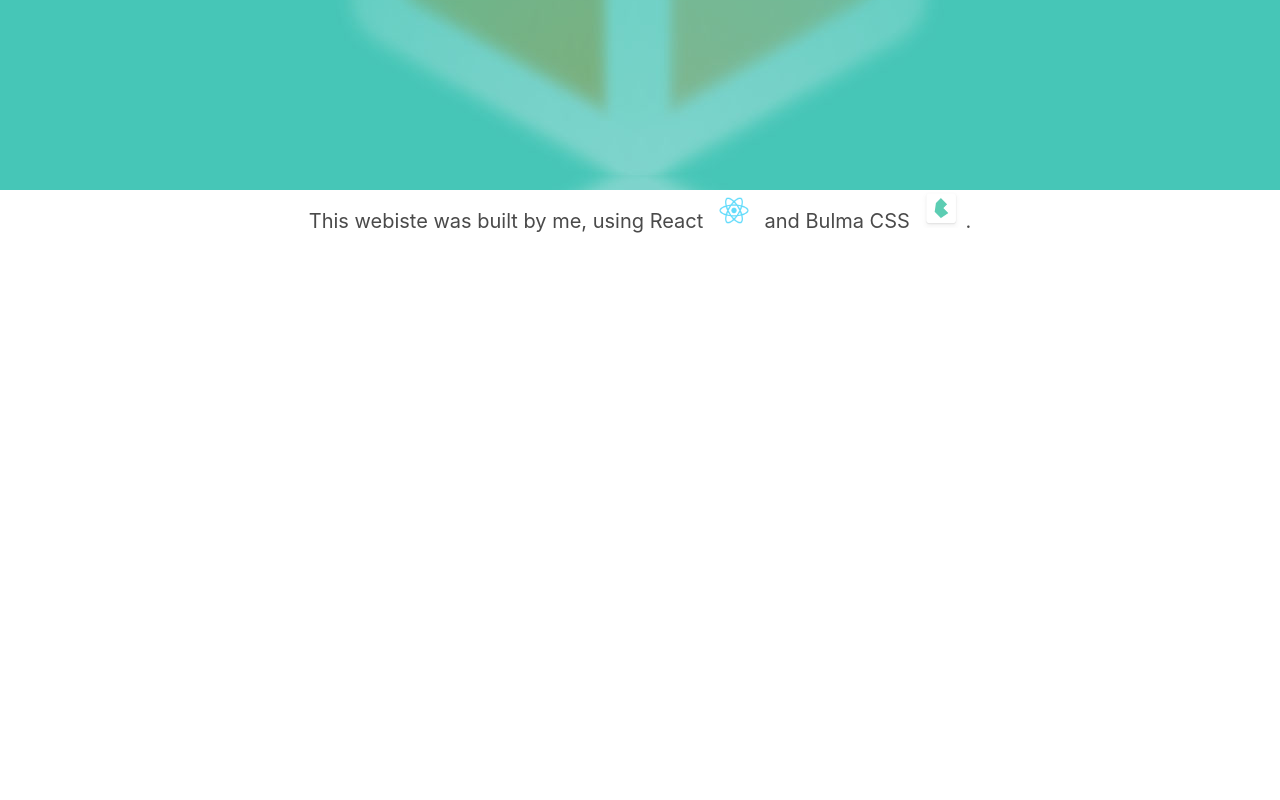
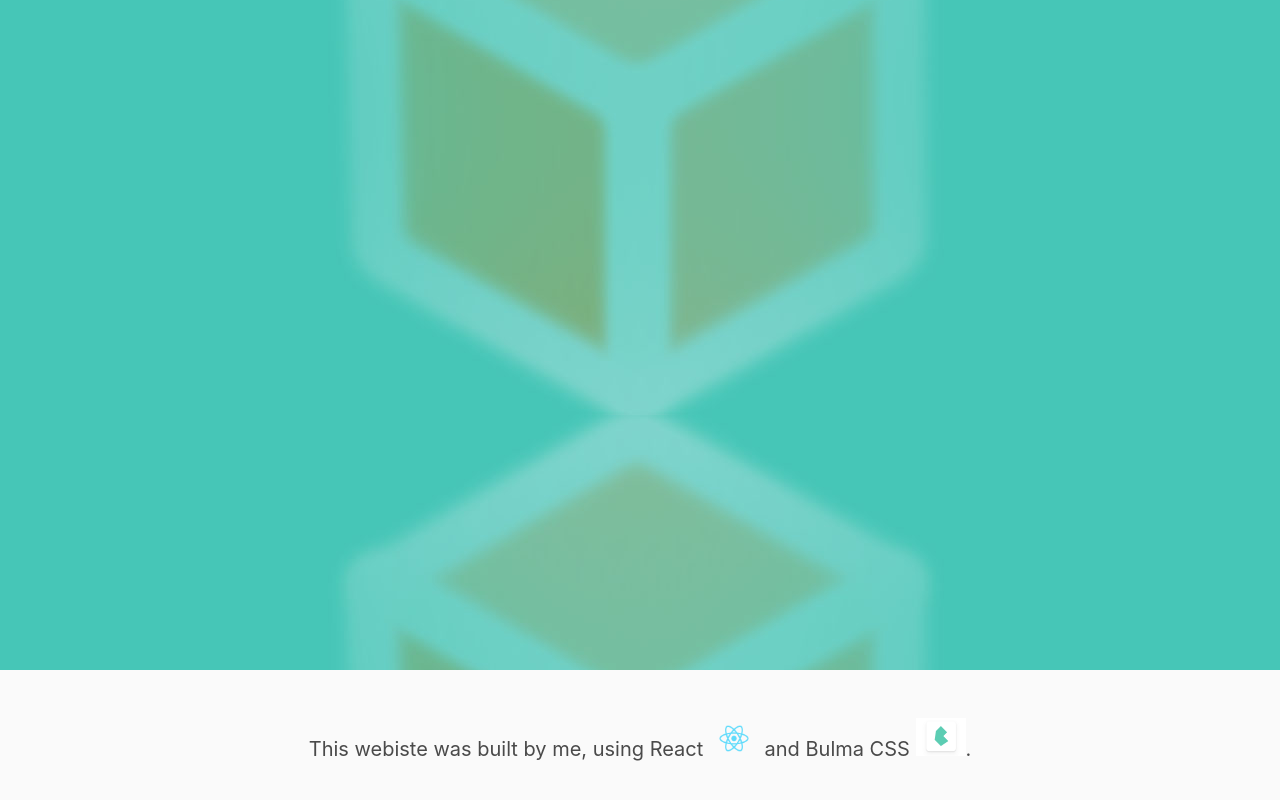
Before and after one commit to zoraizazeem/zoraiz, a React (Create React App) app: page /resume in a window 1280 px wide. Shown: the part 1774-2574 px from the top of the page. Before the commit the page ends 2008 px from the top, so only its background shows below. Built offline with nearby package versions, Linux system fonts and the light colour scheme.

Commit message:
footer removed and replaced by one provided by Bulma

```diff
--- a/src/App.js
+++ b/src/App.js
@@ -7,11 +7,9 @@ import Resume from "./components/Resume";
 import ProfilePic from "./media/ZORAIZ.png";
 import Github from "./media/github-logo.svg";
 import LinkedIn from "./media/LinkedIn.png";
-import phone from "./media/call.svg";
 import { HashRouter, Route, Link } from 'react-router-dom';
 import Education from "./components/Education";
 import Work from "./components/Work";
-import email from "./media/email.svg";
 import ReadingList from "./components/ReadingList";
 import Certifications from "./components/Certifications";
 import bulma from './media/bulma.png';
@@ -81,7 +79,7 @@ const Home = () => (
                     <p class="subtitle has-text-grey">
                       Experience in research and business.</p>
                     <p class="subtitle">  My passions are in probabalistic-AI and statistical modelling. Specific interests in
-                    energy and finance.</p>
+                      energy and finance.</p>
                     <p class="subtitle">Strengths: Quantitative analysis, software and database development. Business intelligence, consumer data and business valuation. Data visualisation, pattern recognition and machine learning.</p>
 
 
@@ -104,7 +102,7 @@ const Home = () => (
 
                     <p class="title is-3">
                       All My Links:
-                </p>
+                    </p>
                     <div class="columns">
                       <div class="column">
                         <a href="https://github.com/zoraizazeem"><img src={Github} id="GithubLogo" /></a>
@@ -130,11 +128,12 @@ const Home = () => (
 
       </div>
     </div>
-    <footer id="footer">
-      <p class="subtitle">This webiste was built by me, using React <img src={react} id="footerpics"></img> and Bulma CSS <img src={bulma} id="footerpics"></img>.
+    <footer class="footer">
+                    <div class="content has-text-centered">
+                        <p class="subtitle">This webiste was built by me, using React <img src={react} id="footerpics"></img> and Bulma CSS <img src={bulma} id="footerpics"></img>.
           </p>
-
-    </footer>
+                    </div>
+                </footer>
   </div>
 );
 
--- a/src/components/Certifications.js
+++ b/src/components/Certifications.js
@@ -131,9 +131,11 @@ export default class Certifications extends Component {
                         </div>
                     </div>
                 </div>
-                <footer id="footer">
-                    <p class="subtitle">This webiste was built by me, using React <img src={react} id="footerpics"></img> and Bulma CSS <img src={bulma} id="footerpics"></img>.
+                <footer class="footer">
+                    <div class="content has-text-centered">
+                        <p class="subtitle">This webiste was built by me, using React <img src={react} id="footerpics"></img> and Bulma CSS <img src={bulma} id="footerpics"></img>.
           </p>
+                    </div>
                 </footer>
             </div>
 
--- a/src/components/Education.js
+++ b/src/components/Education.js
@@ -9,6 +9,7 @@ import folder from "../media/folder.svg";
 import qegs from "../media/qegs.png";
 import bulma from '../media/bulma.png';
 import react from '../media/react.png';
+
 
 
 export default class Education extends Component {
@@ -82,7 +83,7 @@ export default class Education extends Component {
                                                     <li>Maths for quantum mechanics. (including eigenvectors & working knowledge of linear algebra)</li>
                                                     <li>Engineering (intro) (mass/heat transfer, fluid mechanics & project economics)</li>
                                                     <li>Dissertation title : <a href="https://www.dropbox.com/s/0rh4c4ffol0hsx2/CHEM356Dissertation.pdf?dl=0">Synthesis of 3-Hexylthiophene, Using a Ni(dppe)Cl2 Catalyst.
-        </a></li>
+                                                    </a></li>
                                                 </ul>
 
 
@@ -141,11 +142,14 @@ export default class Education extends Component {
                         </div>
                     </div>
                 </div>
-                <footer id="footer">
-                    <p class="subtitle">This webiste was built by me, using React <img src={react} id="footerpics"></img> and Bulma CSS <img src={bulma} id="footerpics"></img>.
+                <footer class="footer">
+                    <div class="content has-text-centered">
+                        <p class="subtitle">This webiste was built by me, using React <img src={react} id="footerpics"></img> and Bulma CSS <img src={bulma} id="footerpics"></img>.
           </p>
+                    </div>
                 </footer>
             </div>
+
         );
     }
 }
--- a/src/components/Projects.js
+++ b/src/components/Projects.js
@@ -25,11 +25,12 @@ export default class Projects extends Component {
             </div>
           </div>
         </div>
-        <footer id="footer">
-          <p class="subtitle">This webiste was built by me, using React <img src={react} id="footerpics"></img> and Bulma CSS <img src={bulma} id="footerpics"></img>.
+        <footer class="footer">
+                    <div class="content has-text-centered">
+                        <p class="subtitle">This webiste was built by me, using React <img src={react} id="footerpics"></img> and Bulma CSS <img src={bulma} id="footerpics"></img>.
           </p>
-
-        </footer>
+                    </div>
+                </footer>
       </div >
     )
   }
--- a/src/components/ReadingList.js
+++ b/src/components/ReadingList.js
@@ -41,10 +41,11 @@ export default class ReadingList extends Component {
 
                     </div>
                 </div>
-                <footer id="footer">
-                    <p class="subtitle">This webiste was built by me, using React <img src={react} id="footerpics"></img> and Bulma CSS <img src={bulma} id="footerpics"></img>.
+                <footer class="footer">
+                    <div class="content has-text-centered">
+                        <p class="subtitle">This webiste was built by me, using React <img src={react} id="footerpics"></img> and Bulma CSS <img src={bulma} id="footerpics"></img>.
           </p>
-
+                    </div>
                 </footer>
             </div>
 
--- a/src/components/Resume.js
+++ b/src/components/Resume.js
@@ -35,11 +35,12 @@ export default class Resume extends Component {
             </div>
           </div>
         </div>
-        <footer id="footer">
-          <p class="subtitle">This webiste was built by me, using React <img src={react} id="footerpics"></img> and Bulma CSS <img src={bulma} id="footerpics"></img>.
+        <footer class="footer">
+                    <div class="content has-text-centered">
+                        <p class="subtitle">This webiste was built by me, using React <img src={react} id="footerpics"></img> and Bulma CSS <img src={bulma} id="footerpics"></img>.
           </p>
-
-        </footer>
+                    </div>
+                </footer>
       </div>
 
     );
--- a/src/components/Work.js
+++ b/src/components/Work.js
@@ -149,7 +149,12 @@ export default class Work extends Component {
                         </div>
                     </div>
                 </div>
-
+                <footer class="footer">
+                    <div class="content has-text-centered">
+                        <p class="subtitle">This webiste was built by me, using React <img src={react} id="footerpics"></img> and Bulma CSS <img src={bulma} id="footerpics"></img>.
+          </p>
+                    </div>
+                </footer>
             </div>
 
         );
--- a/src/css/App.css
+++ b/src/css/App.css
@@ -14,16 +14,8 @@ ul.b {
   width: 50px;
 }
 
-#content-wrap {
-  padding-bottom: 2.5rem;    /* Footer height */
-}
 
-#footer {
-  position: absolute;
-  bottom: 0;
-  width: 100%;
-  height: 2.5rem;            /* Footer height */
-}
+
 
 .leftpane {
   width: 30%;
@@ -33,13 +25,13 @@ ul.b {
   border-collapse: collapse;
 }
 .canv {
-  height: 240vh;
+  height: 300vh;
   margin: 0 0;
   background-position: center;
 }
 .canv2 {
   background-color: #46c6b7;
-  height: 240vh;
+  height: 300vh;
 }
 
 #profilepic {
```
